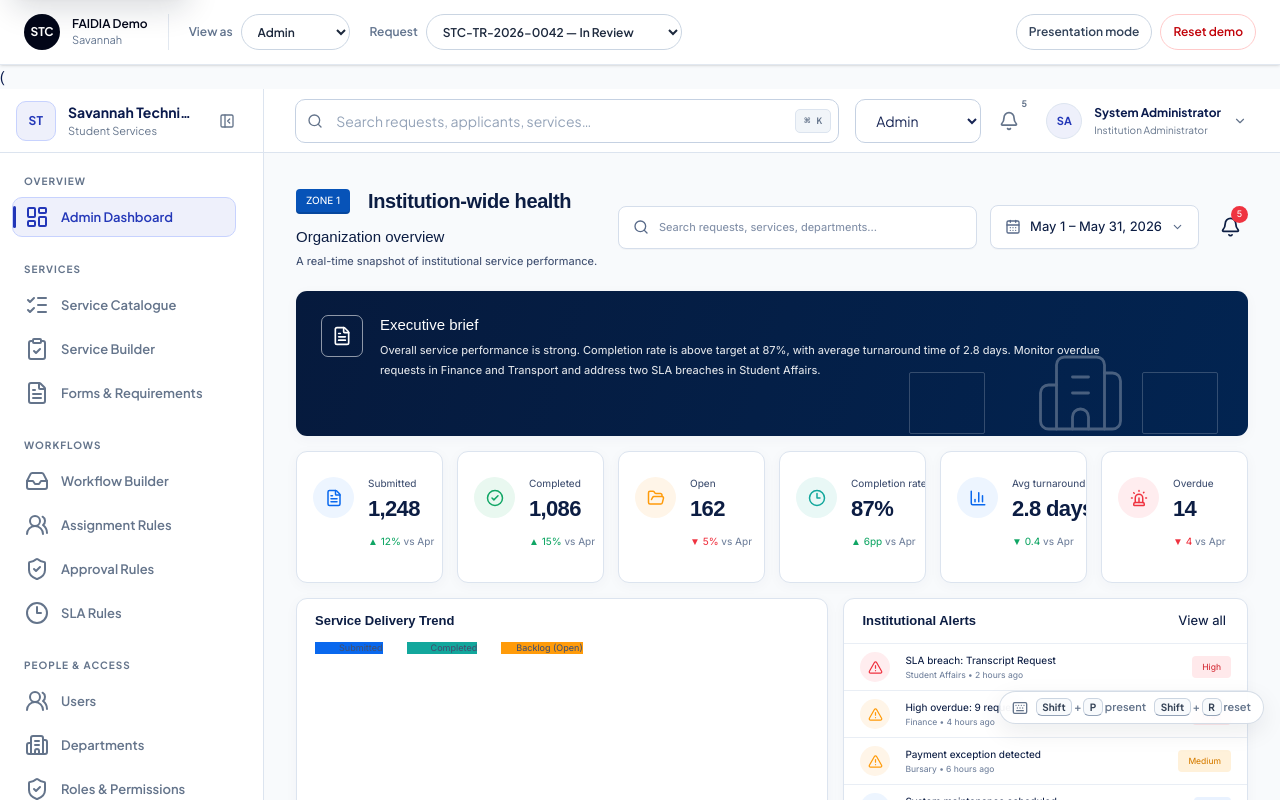
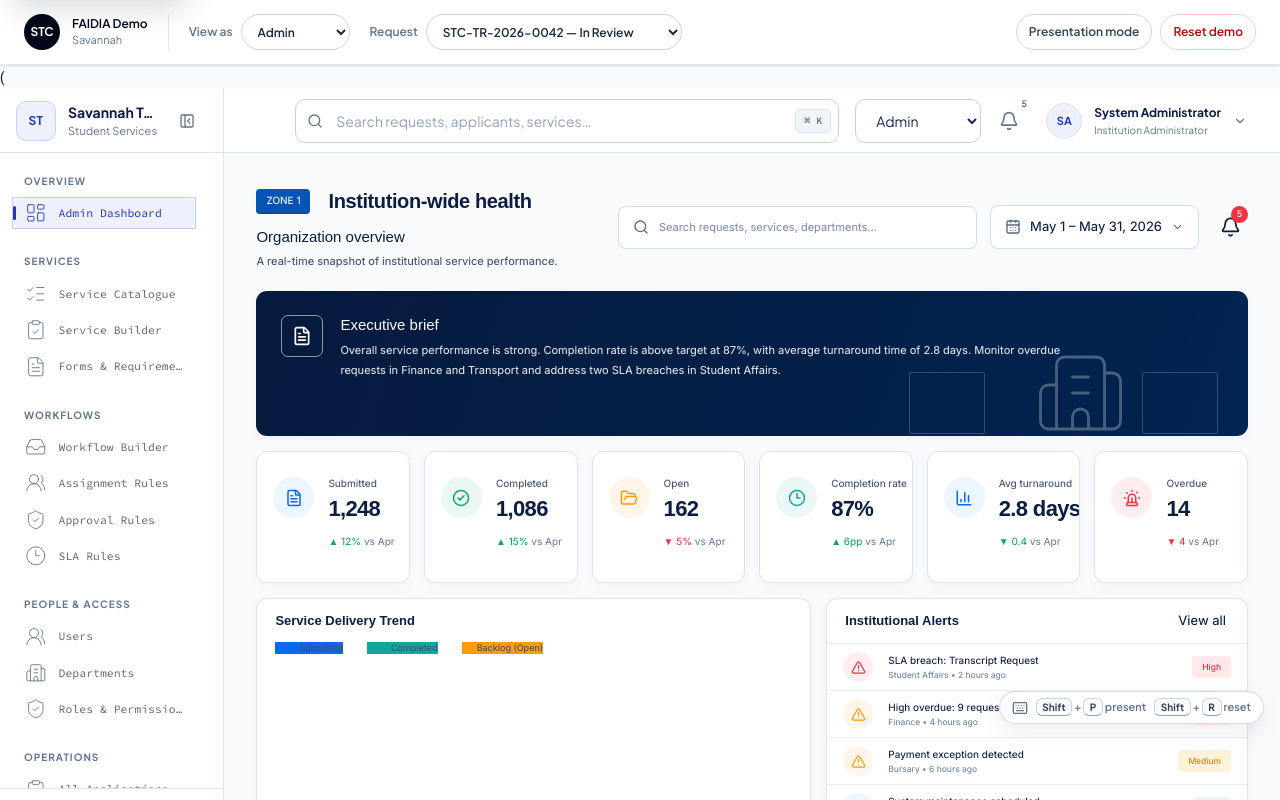
Before and after one commit to Nyabera/digi-serve, a Next.js app: page /demo/admin in a window 1280 px wide. Shown: the top 800 px of the page. Built offline with nearby package versions, Linux system fonts and the light colour scheme.

Commit message:
feat(demo): refine shared navigation visuals

```diff
--- a/components/demo/internal-shell/internal-shell.module.css
+++ b/components/demo/internal-shell/internal-shell.module.css
@@ -734,3 +734,54 @@
   }
 }
 /* END D29R-19 request selector */
+
+/* D35-2 — Applicant, Officer, Supervisor, and Admin navigation refinement */
+.shell[data-internal-shell-role="APPLICANT"] .sidebar :global(.nav-item),
+.shell[data-internal-shell-role="OFFICER"] .sidebar :global(.nav-item),
+.shell[data-internal-shell-role="SUPERVISOR"] .sidebar :global(.nav-item),
+.shell[data-internal-shell-role="ADMIN"] .sidebar :global(.nav-item) {
+  min-height: 2.025rem;
+  font-family:
+    var(--font-source-code-pro, "Source Code Pro Variable"),
+    "Source Code Pro",
+    monospace;
+  font-size: 0.7125rem;
+  line-height: 1.25rem;
+  font-weight: var(--font-weight-regular);
+  letter-spacing: 0.05px;
+}
+
+.shell[data-internal-shell-role="APPLICANT"] .sidebar :global(.nav-item:not([aria-current="page"]) .nav-item-label),
+.shell[data-internal-shell-role="OFFICER"] .sidebar :global(.nav-item:not([aria-current="page"]) .nav-item-label),
+.shell[data-internal-shell-role="SUPERVISOR"] .sidebar :global(.nav-item:not([aria-current="page"]) .nav-item-label),
+.shell[data-internal-shell-role="ADMIN"] .sidebar :global(.nav-item:not([aria-current="page"]) .nav-item-label) {
+  color: #666666;
+}
+
+.shell[data-internal-shell-role="APPLICANT"] .sidebar :global(.nav-item[aria-current="page"]),
+.shell[data-internal-shell-role="OFFICER"] .sidebar :global(.nav-item[aria-current="page"]),
+.shell[data-internal-shell-role="SUPERVISOR"] .sidebar :global(.nav-item[aria-current="page"]),
+.shell[data-internal-shell-role="ADMIN"] .sidebar :global(.nav-item[aria-current="page"]) {
+  border-radius: 0;
+}
+
+.shell[data-internal-shell-role="APPLICANT"] .sidebar :global(.nav-item-icon),
+.shell[data-internal-shell-role="OFFICER"] .sidebar :global(.nav-item-icon),
+.shell[data-internal-shell-role="SUPERVISOR"] .sidebar :global(.nav-item-icon),
+.shell[data-internal-shell-role="ADMIN"] .sidebar :global(.nav-item-icon) {
+  width: 1.35rem;
+  height: 1.35rem;
+  stroke-width: 1;
+}
+
+@media (min-width: 80rem) {
+  .shell:not(.shellCollapsed)[data-internal-shell-role="APPLICANT"],
+  .shell:not(.shellCollapsed)[data-internal-shell-role="OFFICER"],
+  .shell:not(.shellCollapsed)[data-internal-shell-role="SUPERVISOR"],
+  .shell:not(.shellCollapsed)[data-internal-shell-role="ADMIN"] {
+    grid-template-columns:
+      14.025rem
+      minmax(0, 1fr);
+  }
+}
+/* End D35-2 shared navigation refinement */
```
Also changed, not shown: 5 other files (tests, documents, lock files or other folders).
